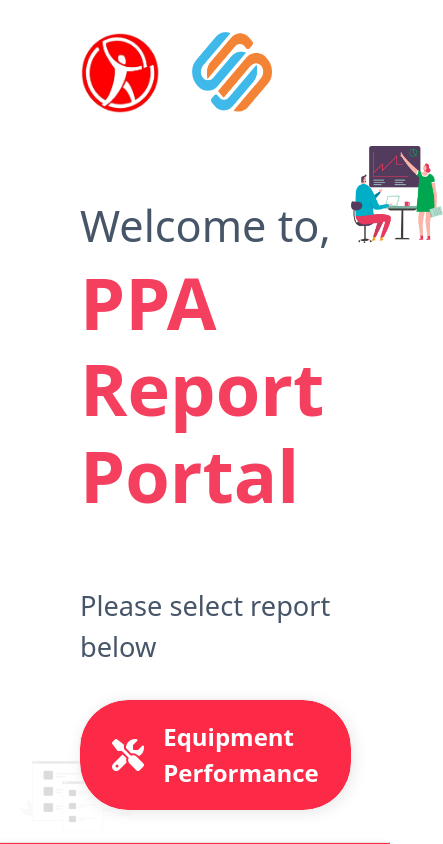
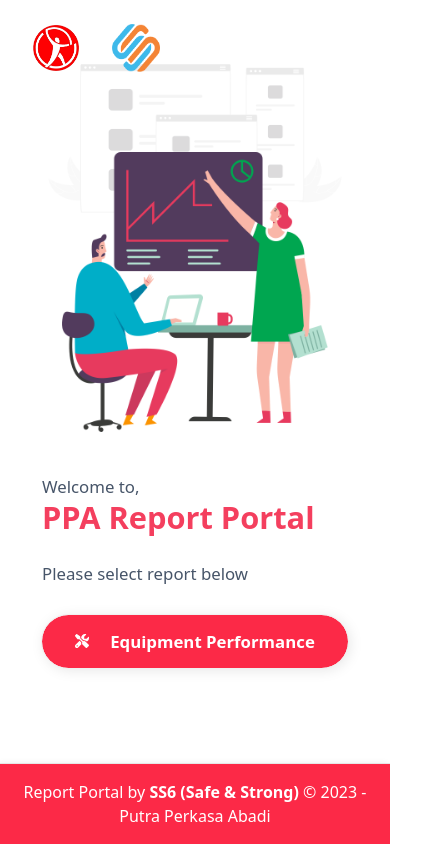
Before and after one commit to korizki/ho-monitoring, a Next.js app: page / in a window 390 px wide. Shown: the top 844 px of the page, 443 px wide, since content can reach past the window. Built offline with nearby package versions, Linux system fonts and the light colour scheme.

Commit message:
feat: Adding responsive styling for mobile devices - Landing Page

```diff
--- a/pages/index.tsx
+++ b/pages/index.tsx
@@ -1,23 +1,33 @@
 import { FontAwesomeIcon } from '@fortawesome/react-fontawesome'
 import { faTools } from '@fortawesome/free-solid-svg-icons'
+import elstyle from '../styles/dashboard/index.module.css'
+import Head from 'next/head'
 
 export default function Home() {
   return (
     <main className="flex-col flex justify-between absolute w-full h-[100%]">
-      <div className="p-[2em] pb-0 px-[5em] flex gap-[2em]">
+      <Head>
+        <title>Report Portal - PT. Putra Perkasa Abadi</title>
+        <link rel="icon" href="./ppa.png" />
+        <meta name="title" content="Report Portal - PT. Putra Perkasa Abadi" />
+        <meta name="description" content="Web based Application for Monitoring Performance of All Site PT. Putra Perkasa Abadi. Getting update for Equipment Performance and others. " />
+        <meta property="og:url" content="https://reports.ppa-ho.net/" />
+        <meta property="og:image" content="./meta-image.png" />
+      </Head>
+      <div className={`p-[2em] pb-0 px-[5em] flex gap-[2em] ${elstyle.mainhead}`}>
         <img src="./ppa.png" className="w-[5em]" />
         <img src="./ss6.png" className="w-[5em] h-[5em]" />
       </div>
       <img src="./office.png" className="absolute z-[-1] opacity-[0.4] bottom-[0] left-[0] w-[40%]" />
-      <div className="flex-1 flex items-start px-[5em]">
+      <div className={`flex-1 flex items-start px-[5em] ${elstyle.maincenter}`}>
         <div className="flex-1 pt-[5em]">
           <h1 className="text-[2.7em] text-slate-600">Welcome to,</h1>
           <h1 className="text-[4.5em] font-semibold text-rose-500 leading-[1.2]">PPA Report Portal</h1>
           <p className="text-[1.7em] mt-[2.5em] text-slate-600">Please select report below</p>
           <div className="p-[2em] px-0">
-            <a href="/equipment-performance" className="inline-block links">
+            <a href="/equipment-performance" className={`inline-block links ${elstyle.mainlink}`}>
+              <i><FontAwesomeIcon icon={faTools} /></i>
               <p>
-                <i><FontAwesomeIcon icon={faTools} /></i>
                 <span className="text-[1.5em]">Equipment Performance</span>
               </p>
             </a>
@@ -25,8 +35,8 @@ export default function Home() {
         </div>
         <img src="./meeting.png" className="w-[40%] translate-y-[2em]" />
       </div>
-      <div className="text-center p-[1.6em] footer">
-        <p className="text-[1.5em]">Report Portal by <strong>SS6 (Safe & Strong)</strong> &copy; 2023 - Putra Perkasa Abadi</p>
+      <div className={`text-center p-[1.6em] footer ${elstyle.mainfooter}`}>
+        <p className="text-[1.5em]">Report Portal by <strong>SS6 (Safe & Strong)</strong> &copy; 2023 - <span>Putra Perkasa Abadi</span></p>
       </div>
     </main>
   )
--- a/styles/dashboard/index.module.css
+++ b/styles/dashboard/index.module.css
@@ -187,3 +187,83 @@
 .wrapTable {
    animation: showright 1s ease;
 }
+
+.mainlink {
+   display: flex;
+   width: 25em;
+   gap: 1em;
+   justify-content: center;
+   align-items: center;
+}
+
+.mainlink>i {
+   width: 1.5em;
+}
+
+@media screen and (max-width: 512px) {
+   .mainhead {
+      padding: 1.5em 2em;
+   }
+
+   .mainhead>img {
+      width: 3em;
+      height: 3em
+   }
+
+   .mainhead~img {
+      top: 2em;
+      width: 100%
+   }
+
+   .maincenter {
+      padding: 2em 3em;
+      flex-direction: column-reverse;
+      align-items: center;
+      font-size: 14px;
+   }
+
+   .maincenter>img {
+      height: 20em;
+      width: auto;
+   }
+
+   .maincenter>div {
+      width: 100%
+   }
+
+   .maincenter>div>h1,
+   .maincenter>div>p {
+      font-size: 1.2em;
+   }
+
+   .maincenter>div>p {
+      margin-top: 1.5em
+   }
+
+   .maincenter>div>h1:nth-child(2) {
+      font-size: 2.2em;
+   }
+
+   .mainlink {
+      width: 100%;
+      padding: 1em 1.5em;
+   }
+
+   .mainlink span {
+      width: 100%;
+      text-align: center;
+      font-size: 1.2em;
+   }
+
+   .mainfooter {
+      padding: 1em;
+   }
+
+   .mainfooter p {
+      font-size: 1em;
+   }
+
+   .mainfooter p span {
+      display: block;
+   }
+}
```
Also changed, not shown: public/meta-image.png (added).
